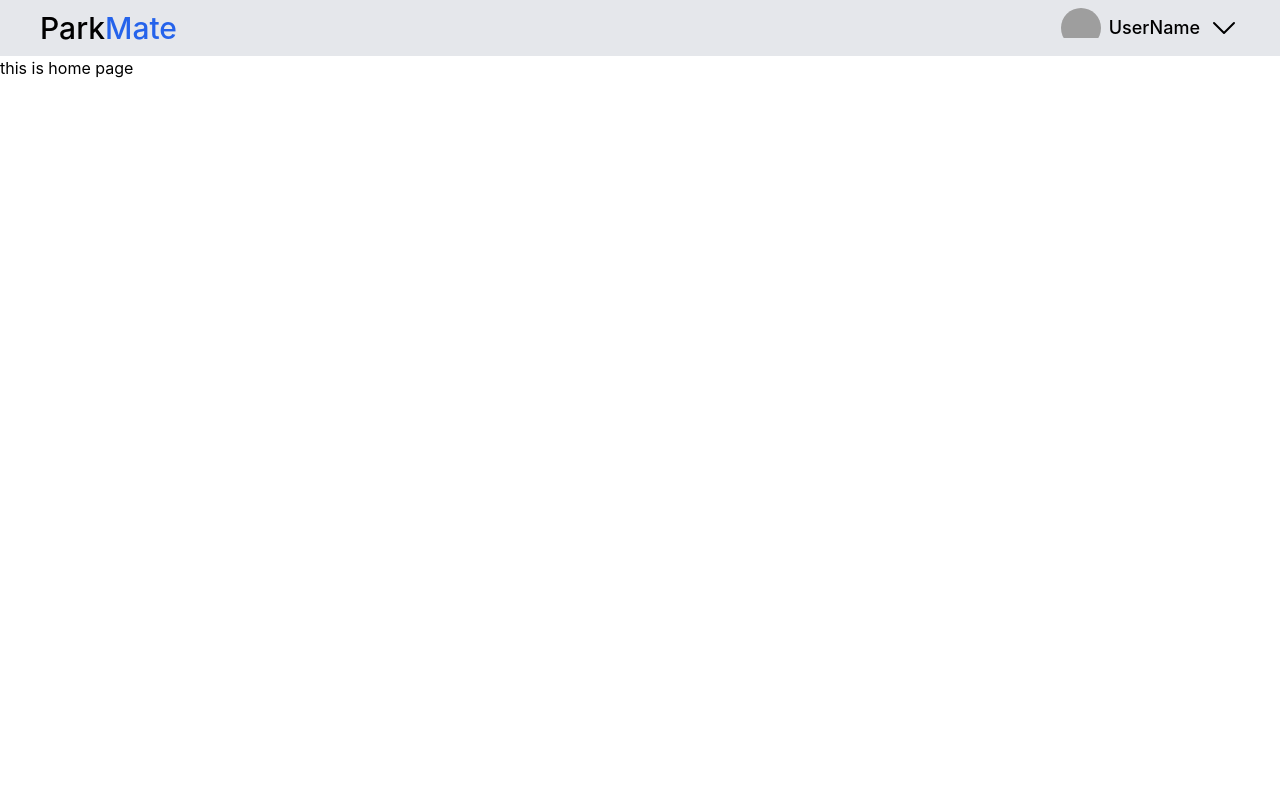
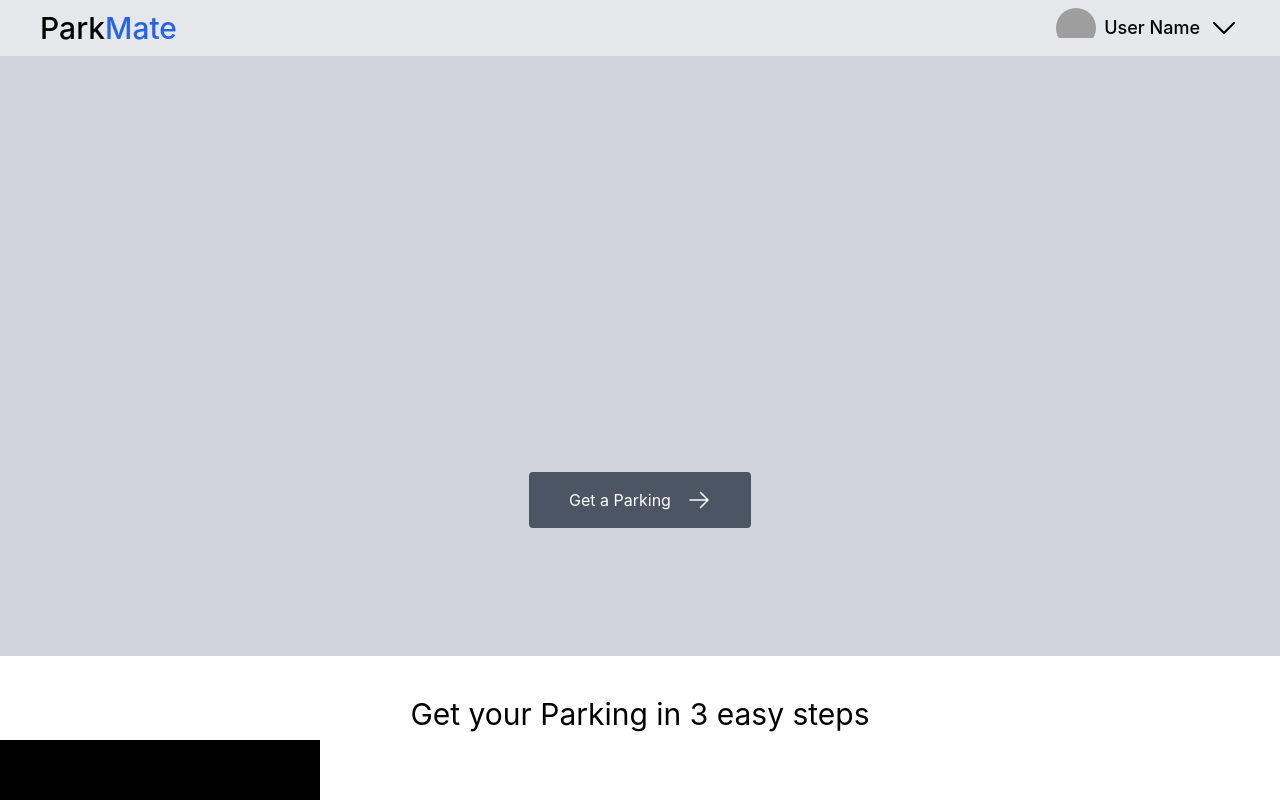
Before and after one commit to PrakashMandal-IV/BookMyParking, a React (Create React App) app: page / in a window 1280 px wide. Both pictures are taken after a click on the button "Login". Shown: the top 800 px of the page. Built offline with nearby package versions, Linux system fonts and the light colour scheme; grey boxes are pictures that could not be loaded.

Commit message:
Add : Hero section

```diff
--- a/src/Pages/Home.jsx
+++ b/src/Pages/Home.jsx
@@ -1,13 +1,28 @@
-const Home=()=>{
+const Home = () => {
 
 
-    return (
-        <>
-        <div className="">
-          this is home page
+  return (
+    <div className="w-full flex flex-col gap-10">
+      <div className="bg-gray-300 flex   h-[75vh]">
+        <div className="mx-auto mt-auto mb-32">
+          <button className="py-4  rounded text-white hover:bg-gray-500 transition-all px-10 bg-gray-600 flex gap-4 hover:gap-8">
+            <p className="">Get a Parking </p>
+            <div className="ml-auto">
+              <svg xmlns="http://www.w3.org/2000/svg" fill="none" viewBox="0 0 24 24" strokeWidth={1.5} stroke="currentColor" className="w-6 h-6">
+                <path strokeLinecap="round" strokeLinejoin="round" d="M13.5 4.5L21 12m0 0l-7.5 7.5M21 12H3" />
+              </svg>
+            </div>
+          </button>
         </div>
-        </>
-    )
+      </div>
+      <div className="flex flex-col gap-2">
+           <p className="text-center font-normal   text-3xl">Get your Parking in 3 easy steps</p>
+           <div className="flex gap-20">
+                <div className="w-80 bg-black h-48"></div>
+           </div>
+      </div>
+    </div>
+  )
 }
 
 export default Home
--- a/src/components/Navbar.jsx
+++ b/src/components/Navbar.jsx
@@ -15,7 +15,7 @@ const Nav = () => {
                 <div className="w-10 h-10 rounded-full overflow-hidden">
                     <img src="https://i.pinimg.com/564x/d9/7b/bb/d97bbb08017ac2309307f0822e63d082.jpg" alt="" />
                 </div>
-                <p className="my-auto text-lg font-medium">UserName</p>
+                <p className="my-auto text-lg font-medium ">User Name</p>
                 <div className="my-auto">
                     <svg xmlns="http://www.w3.org/2000/svg" fill="none" viewBox="0 0 24 24" strokeWidth={1.5} stroke="currentColor" className="w-8 h-8">
                         <path strokeLinecap="round" strokeLinejoin="round" d="M19.5 8.25l-7.5 7.5-7.5-7.5" />
@@ -25,7 +25,9 @@ const Nav = () => {
 
             </div>
         </div>
+        <div className="w-full mb-20">
         <Outlet />
+        </div>
 
     </div>
     )
```
